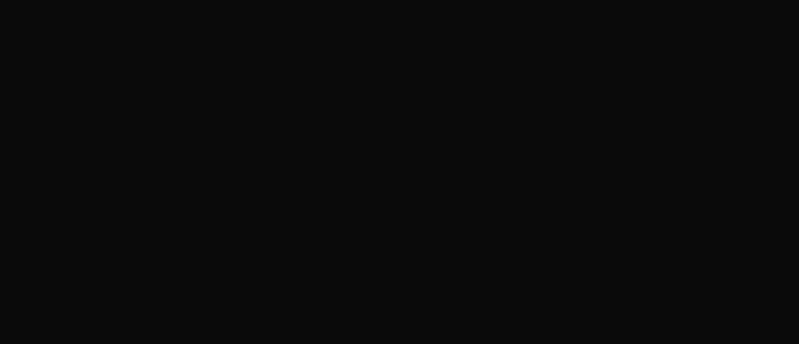
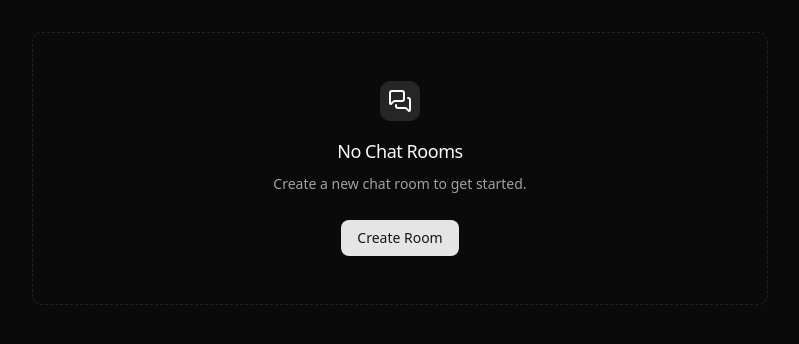
Before and after one commit to naderpjr/supachat, a Next.js app: page / in a window 1280 px wide. Shown: the top 344 px of the page, without its empty margins (240-1039 px from the left). Built offline with nearby package versions, Linux system fonts and the light colour scheme.

Commit message:
Home page No chat Room

```diff
--- a/src/app/page.tsx
+++ b/src/app/page.tsx
@@ -1,3 +1,25 @@
+import { Button } from "@/components/ui/button";
+import { Empty, EmptyContent, EmptyDescription, EmptyHeader, EmptyMedia, EmptyTitle } from "@/components/ui/empty";
+import { MessagesSquareIcon } from "lucide-react";
+import Link from "next/link";
+
 export default function Home() {
-  return null
+  return <div className="container mx-auto max-w-3xl px-4 py-8 space-y-8">
+    <Empty className="border border-dashed">
+      <EmptyHeader>
+        <EmptyMedia variant="icon">
+          <MessagesSquareIcon />
+        </EmptyMedia>
+        <EmptyTitle>No Chat Rooms</EmptyTitle>
+        <EmptyDescription>
+          Create a new chat room to get started.
+        </EmptyDescription>
+      </EmptyHeader>
+      <EmptyContent>
+        <Button asChild>
+          <Link href="rooms/new">Create Room</Link>
+        </Button>
+      </EmptyContent>
+    </Empty>
+  </div>
 }
--- /dev/null
+++ b/src/components/ui/empty.tsx
@@ -0,0 +1,104 @@
+import { cva, type VariantProps } from "class-variance-authority"
+
+import { cn } from "@/lib/utils"
+
+function Empty({ className, ...props }: React.ComponentProps<"div">) {
+  return (
+    <div
+      data-slot="empty"
+      className={cn(
+        "flex min-w-0 flex-1 flex-col items-center justify-center gap-6 rounded-lg border-dashed p-6 text-center text-balance md:p-12",
+        className
+      )}
+      {...props}
+    />
+  )
+}
+
+function EmptyHeader({ className, ...props }: React.ComponentProps<"div">) {
+  return (
+    <div
+      data-slot="empty-header"
+      className={cn(
+        "flex max-w-sm flex-col items-center gap-2 text-center",
+        className
+      )}
+      {...props}
+    />
+  )
+}
+
+const emptyMediaVariants = cva(
+  "flex shrink-0 items-center justify-center mb-2 [&_svg]:pointer-events-none [&_svg]:shrink-0",
+  {
+    variants: {
+      variant: {
+        default: "bg-transparent",
+        icon: "bg-muted text-foreground flex size-10 shrink-0 items-center justify-center rounded-lg [&_svg:not([class*='size-'])]:size-6",
+      },
+    },
+    defaultVariants: {
+      variant: "default",
+    },
+  }
+)
+
+function EmptyMedia({
+  className,
+  variant = "default",
+  ...props
+}: React.ComponentProps<"div"> & VariantProps<typeof emptyMediaVariants>) {
+  return (
+    <div
+      data-slot="empty-icon"
+      data-variant={variant}
+      className={cn(emptyMediaVariants({ variant, className }))}
+      {...props}
+    />
+  )
+}
+
+function EmptyTitle({ className, ...props }: React.ComponentProps<"div">) {
+  return (
+    <div
+      data-slot="empty-title"
+      className={cn("text-lg font-medium tracking-tight", className)}
+      {...props}
+    />
+  )
+}
+
+function EmptyDescription({ className, ...props }: React.ComponentProps<"p">) {
+  return (
+    <div
+      data-slot="empty-description"
+      className={cn(
+        "text-muted-foreground [&>a:hover]:text-primary text-sm/relaxed [&>a]:underline [&>a]:underline-offset-4",
+        className
+      )}
+      {...props}
+    />
+  )
+}
+
+function EmptyContent({ className, ...props }: React.ComponentProps<"div">) {
+  return (
+    <div
+      data-slot="empty-content"
+      className={cn(
+        "flex w-full max-w-sm min-w-0 flex-col items-center gap-4 text-sm text-balance",
+        className
+      )}
+      {...props}
+    />
+  )
+}
+
+export {
+  Empty,
+  EmptyHeader,
+  EmptyTitle,
+  EmptyDescription,
+  EmptyContent,
+  EmptyMedia,
+}
```
